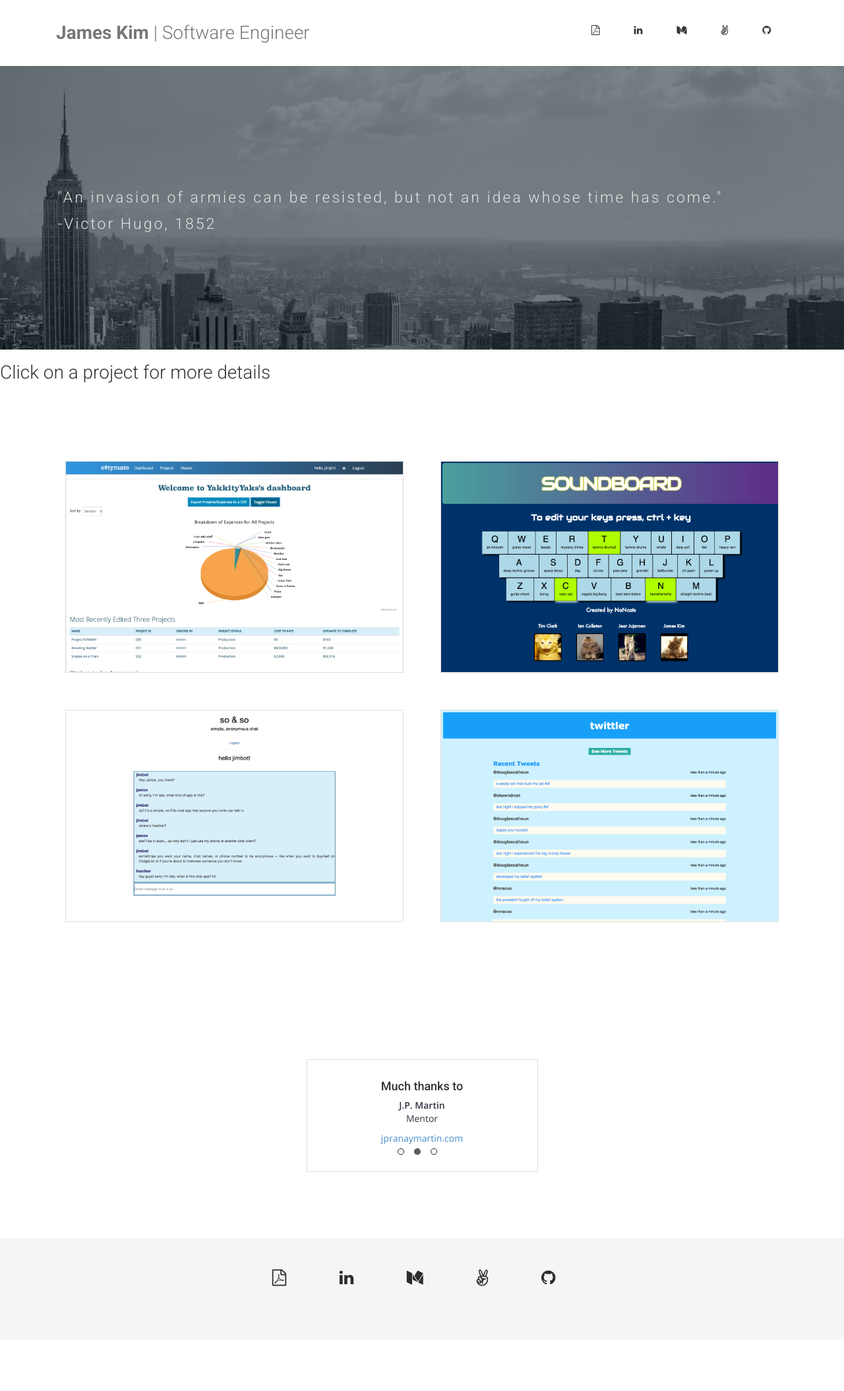
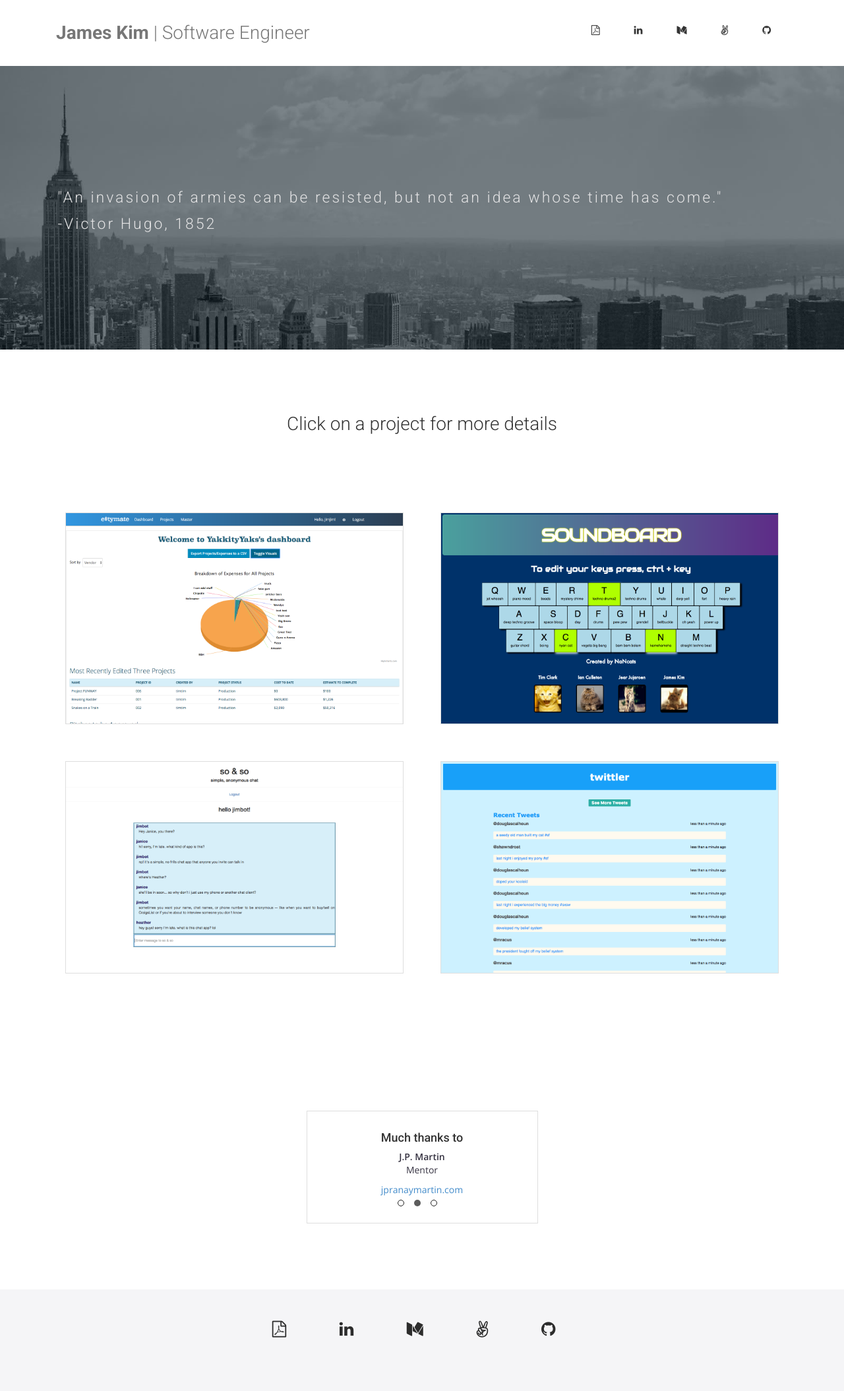
Before and after one commit to jimmy-james/jimmy-james.github.io, a Jekyll site: the page built from index.html, in a window 1280 px wide. Shown: the whole page at 66% size. Built offline with Jekyll 4.4.1, drawn with Linux system fonts in a browser that asks for light colours; nearby versions of some CDN libraries; some web fonts are replaced; before the commit the page ends 2031 px from its top, so only the background shows below that.

Commit message:
edit project pages

```diff
--- a/css/airspace.css
+++ b/css/airspace.css
@@ -909,8 +909,8 @@ footer .footer-manu ul li a:hover {
 .mix {
   border: 1px solid #DEDEDE;
 }
-.click-prompt h3 {
+.click-prompt {
   text-align: center;
   font-style: Open Sans, Helvetica Neueu, sans-serif;
-  margin-top: 4em;
+  margin-top: 7em;
 }
--- a/index.html
+++ b/index.html
@@ -15,7 +15,7 @@ permalink: /
   </div>
 </section>
 
-<h3 class="click-prompt">Click on a project for more details</h3>
+<div class="click-prompt"><h3>Click on a project for more details</h3></div>
 
 <section id="portfolio-work">
     <div class="container">
```
Also changed, not shown: 2 other files.
